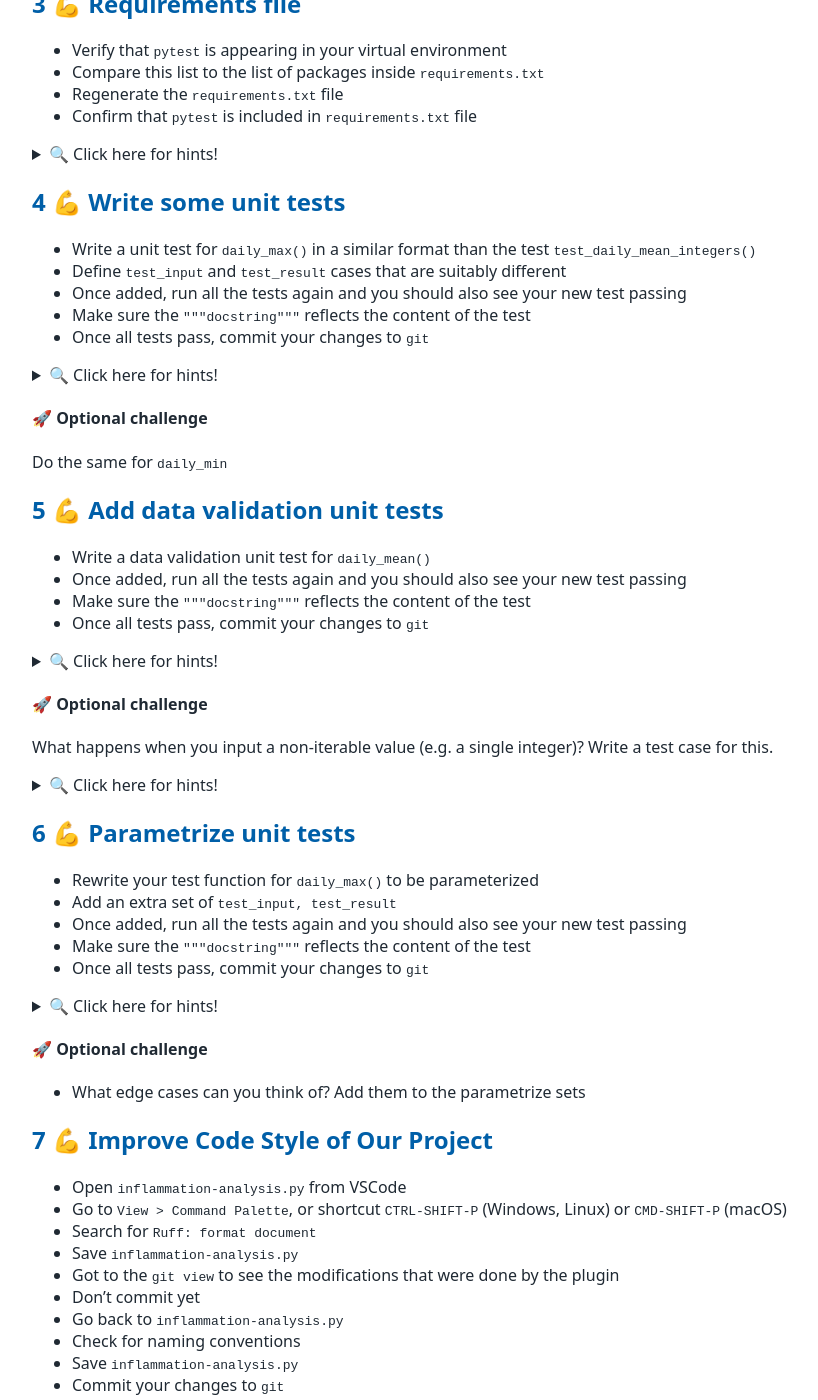
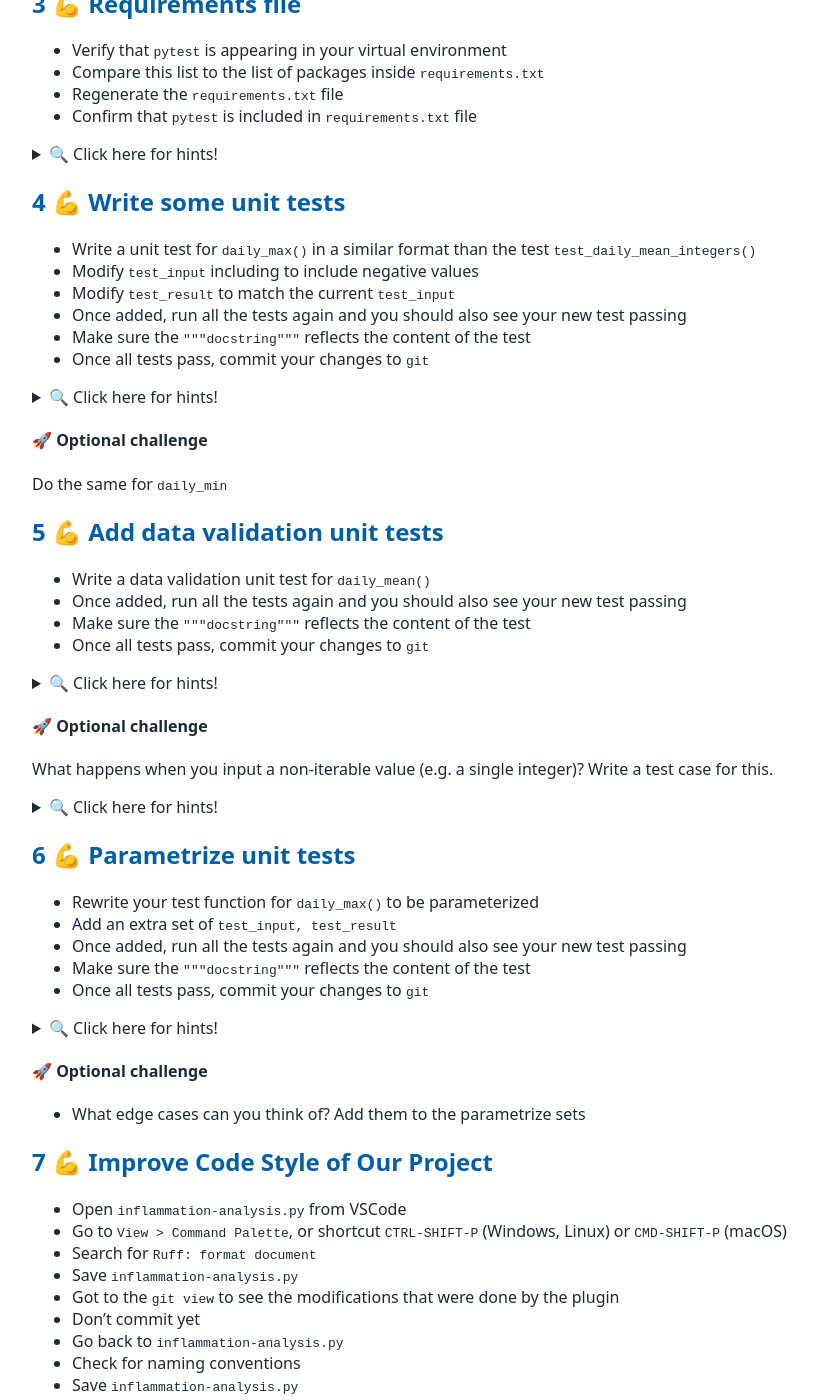
Before and after one commit to tu-delft-library/intermediate_programming_with_python, a Jekyll site: the page built from material_for_participants/exercises.md, in a window 1280 px wide and 1400 px high, scrolled down 761 px. Shown: the whole window, without its empty margins (108-926 px from the left). Built offline with Jekyll 4.4.1, drawn with Linux system fonts in a browser that asks for light colours; our own code applies the rules of GitHub Pages for plain Markdown files.

Commit message:
Clarifications day one + exercises

```diff
--- a/material_for_participants/exercises.md
+++ b/material_for_participants/exercises.md
@@ -58,7 +58,8 @@ Using the integrated `Terminal` in VS code, answer these two questions:
 
 ## 4 💪 Write some unit tests
 - Write a unit test for `daily_max()` in a similar format than the test `test_daily_mean_integers()`
-- Define `test_input` and `test_result` cases that are suitably different
+- Modify `test_input` including to include negative values
+- Modify `test_result` to match the current `test_input`
 - Once added, run all the tests again and you should also see your new test passing
 - Make sure the `"""docstring"""` reflects the content of the test
 - Once all tests pass, commit your changes to `git`
@@ -66,7 +67,7 @@ Using the integrated `Terminal` in VS code, answer these two questions:
 <details>
 <summary>🔍 Click here for hints! </summary>
 
-
+- Start by duplicating an existing test and adapting it to the new function you want to test
 - Remember to import the new function to be tested at the top of `test_models.py` > `from inflammation.models import daily_max`
 - Remember that these functions take a 2D array and return a 1D array with each element the result of analysing each *column* of the data
 - Use `pytest tests/test_models.py` or `python -m pytest tests/test_models.py` to run the tests again
@@ -86,6 +87,7 @@ Do the same for `daily_min`
 <details>
 <summary>🔍 Click here for hints! </summary>
 
+- Start by duplicating an existing test and adapting it to the new function you want to test
 - Use `pytest tests/test_models.py` or `python -m pytest tests/test_models.py` to run the tests again
 </details>
 
@@ -96,7 +98,7 @@ What happens when you input a non-iterable value (e.g. a single integer)? Write
 <details>
 <summary>🔍 Click here for hints! </summary>
 
-- The error type raise in this case is `IndexError`
+- The error type raised in this case is `IndexError`
 </details>
 
 
@@ -110,6 +112,7 @@ What happens when you input a non-iterable value (e.g. a single integer)? Write
 <details>
 <summary>🔍 Click here for hints! </summary>
 
+- Start by duplicating an existing test with parametrized input and adapting it to the new function you want to test
 - Use `pytest tests/test_models.py` or `python -m pytest tests/test_models.py` to run the tests again
 </details>
 
```
Also changed, not shown: material_for_trainers/lesson_plan.md (+13 -8 lines).
